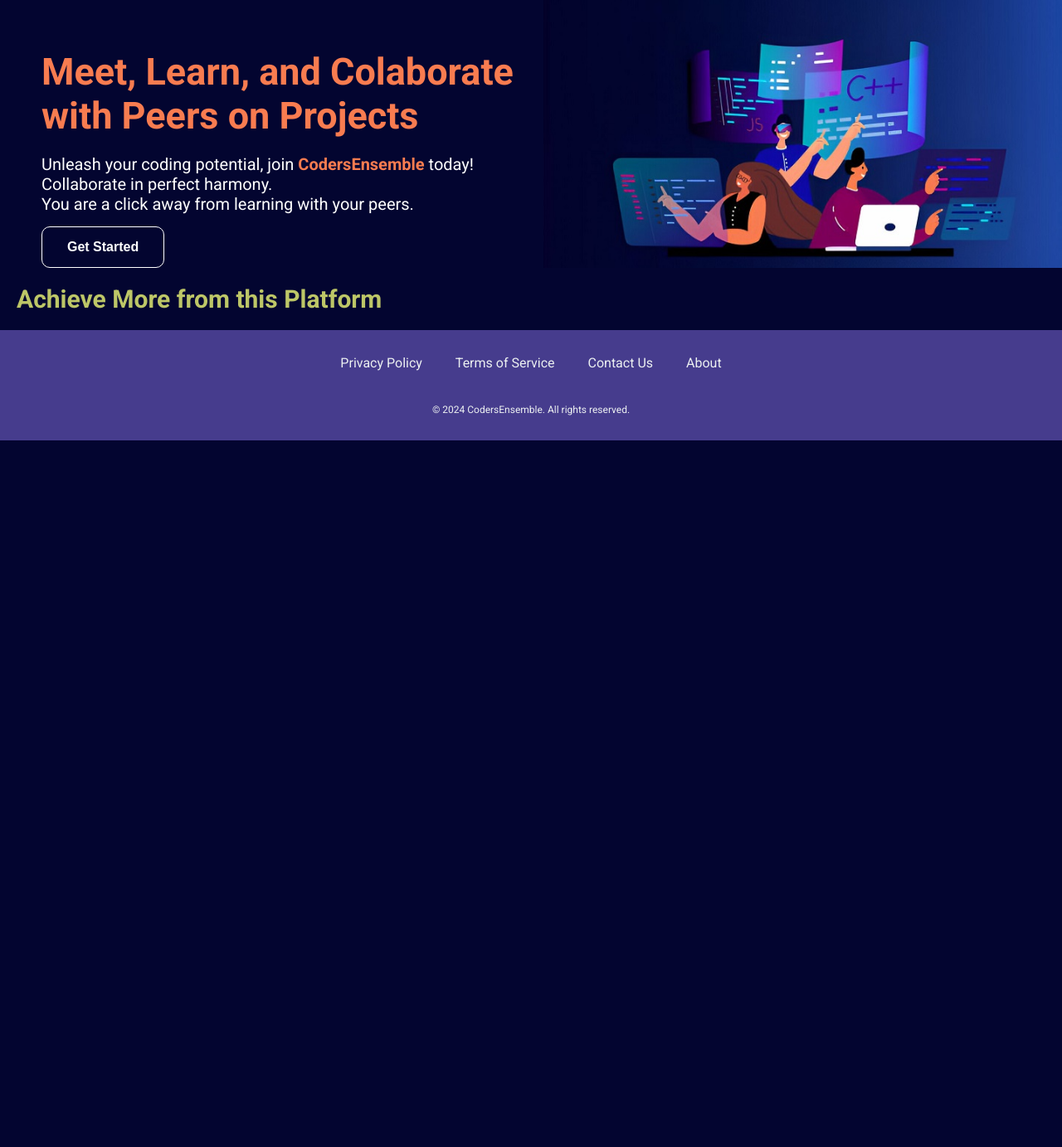
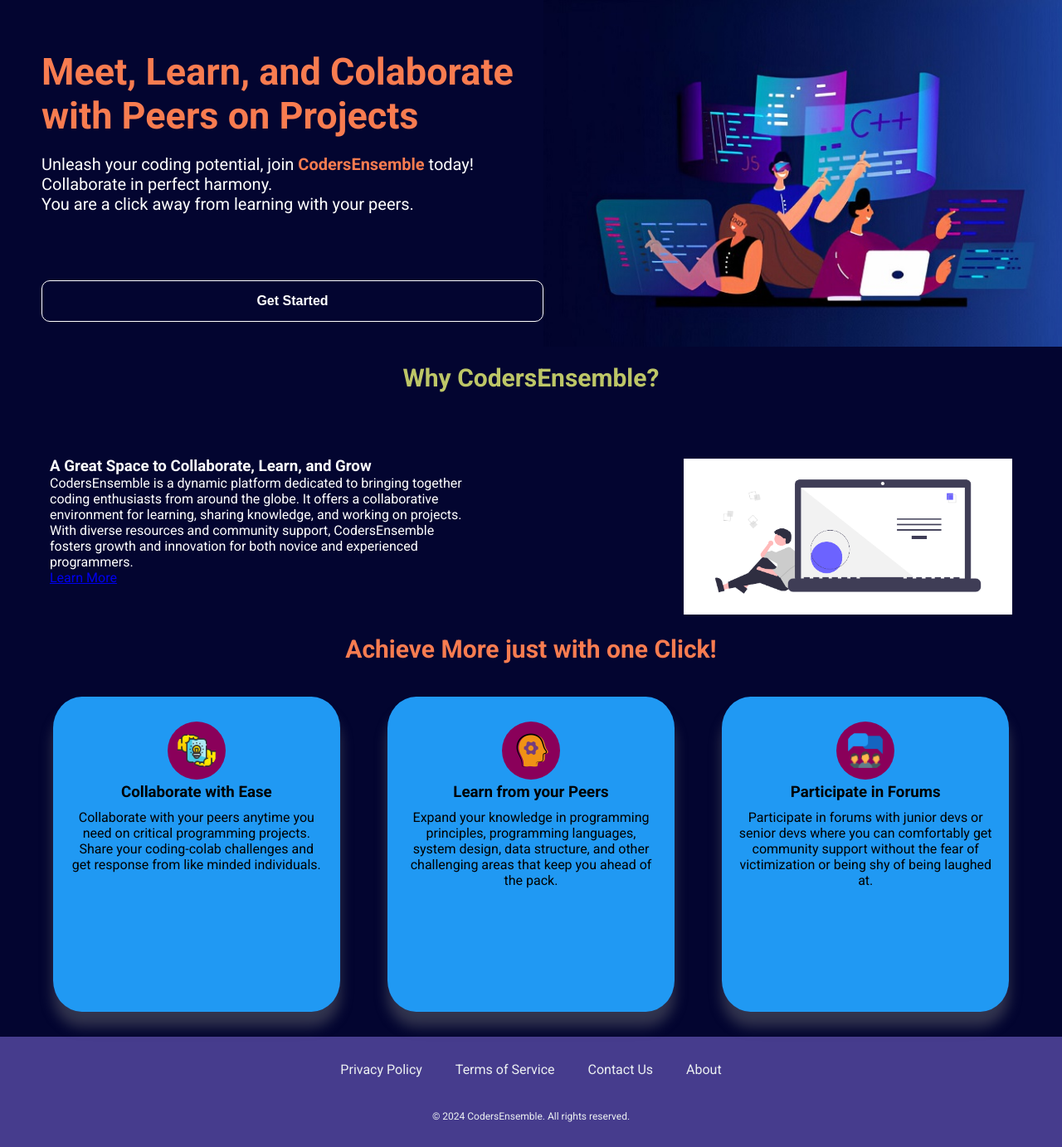
Before and after one commit to NdigirigiGichuhi/CodersEnsemble, a Flask app: page / in a window 1280 px wide. Shown: the part 66-1449 px from the top of the page at 83% size. Run offline with Flask 3, Linux system fonts and the light colour scheme.

Commit message:
Updated frontend

```diff
--- a/app/static/css/styles.css
+++ b/app/static/css/styles.css
@@ -6,6 +6,10 @@
     padding: 0;
 }
 
+html {
+    overflow-x: hidden;
+    scroll-behavior: smooth;
+}
 /* Styling the body */
 body {
     background-color: #030530;
@@ -13,6 +17,7 @@
     font-family: "Roboto", sans-serif;
     width: 100vw;
     height: 100vh;
+    overflow-x: hidden;
 }
 
 .red {
@@ -28,8 +33,8 @@
     display: flex;
     justify-content: space-between;
     align-items: center;
-    margin: 0 auto;
     padding: 8px 16px;
+    top: 0;
 }
 .navigation {
     display: flex;
@@ -64,6 +69,7 @@
 .intro h2 {
     color: #F87C50;
     font-size: 1.875rem;
+    padding-bottom: 15px;
 }
 
 .navbar{
@@ -84,6 +90,13 @@
     font-size: 16px;
     font-weight: bold;
     border-radius: 10px;
+}
+
+#about-ce {
+    width: 100%;
+    height: auto;
+    padding: 40px 60px 0 60px;
+    border-radius: 10%;
 }
 
 .log-btn:hover {
@@ -129,7 +142,8 @@
 
 .hero-cta {
     padding-left: 20px;
-    padding-top: 15px;
+    padding-top: 80px;
+    padding-bottom: 30px;
 }
 .cta-btn{
     background-color: transparent;
@@ -142,11 +156,13 @@
     font-size: 16px;
     font-weight: bold;
     border-radius: 10px;
+    cursor: pointer;
 }
 
 .cta-btn:hover {
     background-color: #F87C50;
     color: black;
+    cursor: pointer;
 }
 
 .span {
@@ -248,7 +264,77 @@
     width: 40%;
     border: 1px solid;
     background-color: #8DAA9D;
+    cursor: pointer;
 
+}
+
+/* Styling second section */
+.row {
+    display: flex;
+    align-items: center;
+    flex-wrap: wrap;
+    justify-content: space-between;
+    width: 90%;
+    margin: 0 auto;
+}
+
+.col-3 {
+    flex-basis: 30%;
+    min-width: 250px;
+    margin-bottom: 30px;
+    text-align: center;
+    cursor: pointer;
+    transition: transform 0.5s;
+}
+
+.col-3:hover {
+    transform: translate(-5px);
+}
+
+.col-3 h3 {
+    margin-bottom: 10px;
+}
+
+.section-header {
+    text-align: center;
+    margin-bottom: 40px;
+}
+
+.section-header h2 {
+    color: #F87C50;
+}
+
+
+.row .col-3 img{
+    width: 70px;
+    background-color: #8A005A;
+    height: 70px;
+    border-radius: 50%;
+    padding: 10px;
+}
+
+.row .col-3 {
+    background-color: #2099F3;
+    padding: 30px 20px;
+    box-shadow: 0 18px 16px rgba(123, 124, 124, 0.4);
+    height: 380px;
+    color: black;
+    border-radius: 10%;
+}
+
+
+
+.row-1 {
+    display: flex;
+    flex-wrap: nowrap;
+    justify-content: space-between;
+    align-items: center;
+}
+
+.col-2 {
+    flex-basis: 45%;
+    min-width: 400px;
+    padding-left: 60px;
 }
 
 h2 {
@@ -310,3 +396,46 @@
 #main-form {
     display:inline;
 }
+
+
+
+/*Styling the login Page*/
+.form-group {
+    margin-left: auto;
+    margin-right: auto;
+    margin-bottom: 20px;
+    width: 40%;
+    display: flex;
+    align-items: center;
+}
+
+label {
+    display: block;
+    font-weight: bold;
+    margin-right: 10px
+}
+
+input[type="text"],
+input[type="password"],
+button {
+    flex: 1;
+    width: 100%;
+    padding: 10px;
+    border: 1px solid #ccc;
+    border-radius: 4px;
+}
+
+.log-button {
+    background-color: transparent;
+    color: #fff;
+    cursor: pointer;
+    width: 40%;
+    display: block;
+    margin: 0 auto;
+    margin-top: 20px;
+    font-size: large;
+}
+
+.log-button:hover {
+    background-color: #F87C50;
+}
--- a/app/templates/landing.html
+++ b/app/templates/landing.html
@@ -18,58 +18,58 @@
     </div>
     <div class="hero-img">
     </div>
-
 </div>
+<section id="about-us">
+    <div class="small-container">
+        <h2 class="section-header">Why CodersEnsemble?</h2>
+        <div class="row-1">
+            <div class="col-2">
+                <h3>A Great Space to Collaborate, Learn, and Grow</h3>
+                <p>
+                    CodersEnsemble is a dynamic platform dedicated to bringing together coding enthusiasts from around the globe.
+                    It offers a collaborative environment for learning, sharing knowledge, and working on projects.
+                    With diverse resources and community support,
+                    CodersEnsemble fosters growth and innovation for both novice and experienced programmers.
+                </p>
+                <a href="#">Learn More</a>
+            </div>
+            <div class="col-2">
+                <img id="about-ce" src="{{ url_for('static', filename='/img/code-collab.png')}}" alt="illustration">
+            </div>
+        </div>
+    </div>
+</section>
 <section id="achieve">
     <div class="section-header">
-        <h2>Achieve More from this Platform</h2>
+        <h2>Achieve More just with one Click!</h2>
     </div>
-    <div class="services">
-        <div id="coding-colab">
+    <div class="row">
+        <div class="col-3">
+            <img src="{{ url_for('static', filename='/img/collaborate.png')}}" alt="collaborate with peers">
+            <h3>Collaborate with Ease</h3>
+            <p class="info-1">
+                Collaborate with your peers anytime you need on critical programming projects. Share your coding-colab
+                challenges and get response from like minded individuals.
+            </p>
         </div>
-        <div id="learning">
-
+        <div class="col-3">
+            <img src="{{ url_for('static', filename='/img/learning.png')}}" alt="learn to code">
+            <h3>Learn from your Peers</h3>
+            <p class="info-1">
+                Expand your knowledge in programming principles, programming languages, system design, data structure,
+                and other challenging areas that keep you ahead of the pack.
+            </p>
         </div>
-        <div class="forums">
-
+        <div class="col-3">
+            <img src="{{ url_for('static', filename='/img/forums.png')}}" alt="participate in forums">
+            <h3>Participate in Forums</h3>
+            <p class="info-1">
+                Participate in forums with junior devs or senior devs where you can comfortably get community support without the
+                fear of victimization or being shy of being laughed at.
+            </p>
         </div>
     </div>
 
 </section>
 
-
-
-<!--
-
-    <img src="{{ url_for('static', filename='img/sign-up.jpg') }}" alt="People collaborating concept">
-<div class="reviews">
-    <div class="review">
-        <p>
-            <span><img src="{{ url_for('static', filename='img/user.jpg') }}"></span>
-            <span>Alice M:</span>
-        </p>
-
-        <p>CodersEnsemble has some great features, like the diverse range of projects and the ability to network with
-            other coders.</p>
-    </div>
-
-
-    <div class="review">
-        <p>
-            <span><img src="{{ url_for('static', filename='img/user.jpg') }}"></span>
-            <span>John S:</span>
-        </p>
-        <p>Perfect for beginners! Supportive community, excellent resources, and beginner-friendly projects have boosted
-            my confidence and knowledge.</p>
-    </div>
-    <div class="review">
-        <p>
-            <span><img src="{{ url_for('static', filename='img/user.jpg') }}"></span>
-            <span>David L:</span>
-        </p>
-        <p>Great features and useful collaboration tools, but needs better project management and matchmaking. Promising
-            platform with room for improvement.</p>
-    </div>
--->
-</div>
 {% endblock main %}
```
Also changed, not shown: app/templates/auth/login.html (+12 -4 lines), app/static/img/code-collab.png (added), app/static/img/collaborate.png (added), app/static/img/forums.png (added), app/static/img/learning.png (added), database.db, 4 other files.
